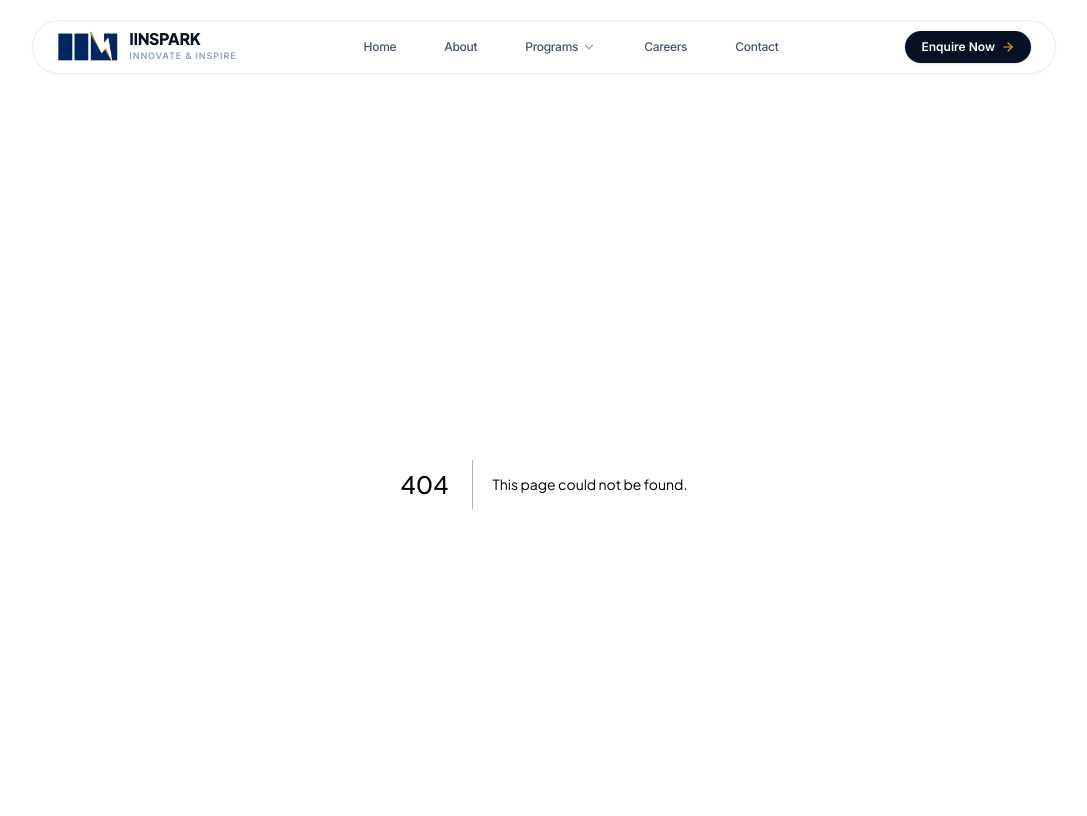
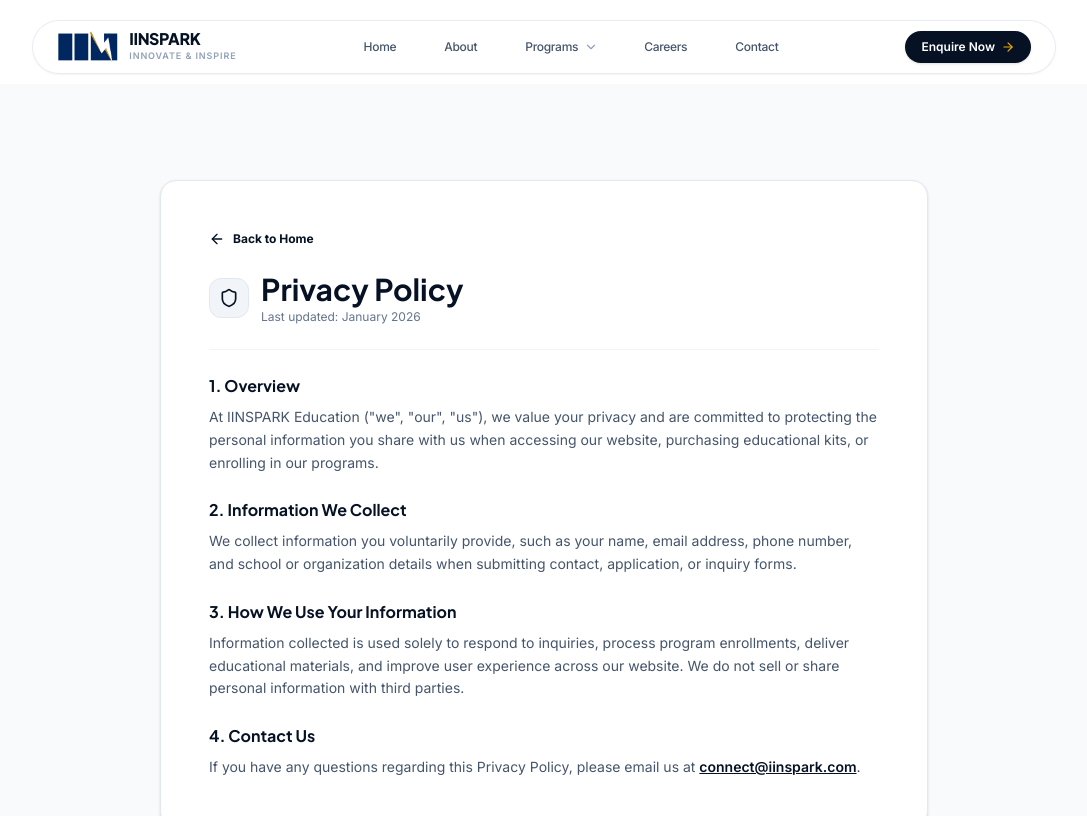
Before and after one commit to SakshiBodke01/iinspark-web, a Next.js app: page /privacy in a window 1280 px wide. Before the commit this address had no page. Shown: the top 816 px of the page, without its empty margins (96-1183 px from the left). Built offline with nearby package versions, Linux system fonts and the light colour scheme; a web font is replaced by a local one.

Commit message:
Fix navigation links routing, dropdown click behavior, and add Privacy & Terms pages

```diff
--- /dev/null
+++ b/app/privacy/page.tsx
@@ -0,0 +1,69 @@
+import Link from "next/link";
+import { Shield, ArrowLeft } from "lucide-react";
+
+export const metadata = {
+  title: "Privacy Policy | IINSPARK Education",
+  description: "Privacy Policy for IINSPARK Education.",
+};
+
+export default function PrivacyPage() {
+  return (
+    <div className="min-h-screen bg-slate-50 text-slate-900 pt-24 pb-20 px-6">
+      <div className="max-w-3xl mx-auto bg-white rounded-2xl border border-slate-200 p-8 sm:p-12 shadow-sm">
+
+        <Link
+          href="/"
+          className="inline-flex items-center gap-2 text-xs font-bold text-[#061224] hover:text-[#F2A900] transition-colors mb-6"
+        >
+          <ArrowLeft className="w-4 h-4" /> Back to Home
+        </Link>
+
+        <div className="flex items-center gap-3 mb-6">
+          <div className="w-10 h-10 rounded-xl bg-slate-100 border border-slate-200 flex items-center justify-center text-[#061224]">
+            <Shield className="w-5 h-5" />
+          </div>
+          <div>
+            <h1 className="text-2xl sm:text-3xl font-bold font-heading text-[#061224]">
+              Privacy Policy
+            </h1>
+            <p className="text-xs text-slate-500 mt-0.5">Last updated: January 2026</p>
+          </div>
+        </div>
+
+        <div className="space-y-6 text-slate-600 text-sm leading-relaxed border-t border-slate-100 pt-6">
+          <section>
+            <h2 className="text-base font-bold text-[#061224] mb-2">1. Overview</h2>
+            <p>
+              At IINSPARK Education ("we", "our", "us"), we value your privacy and are committed to protecting the personal information you share with us when accessing our website, purchasing educational kits, or enrolling in our programs.
+            </p>
+          </section>
+
+          <section>
+            <h2 className="text-base font-bold text-[#061224] mb-2">2. Information We Collect</h2>
+            <p>
+              We collect information you voluntarily provide, such as your name, email address, phone number, and school or organization details when submitting contact, application, or inquiry forms.
+            </p>
+          </section>
+
+          <section>
+            <h2 className="text-base font-bold text-[#061224] mb-2">3. How We Use Your Information</h2>
+            <p>
+              Information collected is used solely to respond to inquiries, process program enrollments, deliver educational materials, and improve user experience across our website. We do not sell or share personal information with third parties.
+            </p>
+          </section>
+
+          <section>
+            <h2 className="text-base font-bold text-[#061224] mb-2">4. Contact Us</h2>
+            <p>
+              If you have any questions regarding this Privacy Policy, please email us at{" "}
+              <a href="mailto:connect@iinspark.com" className="text-[#061224] font-semibold underline">
+                connect@iinspark.com
+              </a>.
+            </p>
+          </section>
+        </div>
+
+      </div>
+    </div>
+  );
+}
--- /dev/null
+++ b/app/terms/page.tsx
@@ -0,0 +1,69 @@
+import Link from "next/link";
+import { FileText, ArrowLeft } from "lucide-react";
+
+export const metadata = {
+  title: "Terms of Service | IINSPARK Education",
+  description: "Terms of Service for IINSPARK Education.",
+};
+
+export default function TermsPage() {
+  return (
+    <div className="min-h-screen bg-slate-50 text-slate-900 pt-24 pb-20 px-6">
+      <div className="max-w-3xl mx-auto bg-white rounded-2xl border border-slate-200 p-8 sm:p-12 shadow-sm">
+
+        <Link
+          href="/"
+          className="inline-flex items-center gap-2 text-xs font-bold text-[#061224] hover:text-[#F2A900] transition-colors mb-6"
+        >
+          <ArrowLeft className="w-4 h-4" /> Back to Home
+        </Link>
+
+        <div className="flex items-center gap-3 mb-6">
+          <div className="w-10 h-10 rounded-xl bg-slate-100 border border-slate-200 flex items-center justify-center text-[#061224]">
+            <FileText className="w-5 h-5" />
+          </div>
+          <div>
+            <h1 className="text-2xl sm:text-3xl font-bold font-heading text-[#061224]">
+              Terms of Service
+            </h1>
+            <p className="text-xs text-slate-500 mt-0.5">Last updated: January 2026</p>
+          </div>
+        </div>
+
+        <div className="space-y-6 text-slate-600 text-sm leading-relaxed border-t border-slate-100 pt-6">
+          <section>
+            <h2 className="text-base font-bold text-[#061224] mb-2">1. Agreement to Terms</h2>
+            <p>
+              By accessing or using the website and educational services provided by IINSPARK Education, you agree to comply with and be bound by these Terms of Service.
+            </p>
+          </section>
+
+          <section>
+            <h2 className="text-base font-bold text-[#061224] mb-2">2. Intellectual Property</h2>
+            <p>
+              All content, learning kit designs, curriculum frameworks, logos, and digital tools displayed on this website are the proprietary property of IINSPARK Education and protected by copyright and intellectual property laws.
+            </p>
+          </section>
+
+          <section>
+            <h2 className="text-base font-bold text-[#061224] mb-2">3. Use of Educational Programs</h2>
+            <p>
+              Programs, downloadable brochures, and educational materials provided are intended for non-commercial, personal, or institutional educational use as authorized by IINSPARK.
+            </p>
+          </section>
+
+          <section>
+            <h2 className="text-base font-bold text-[#061224] mb-2">4. Contact Information</h2>
+            <p>
+              For any questions regarding these Terms, please contact us at{" "}
+              <a href="mailto:connect@iinspark.com" className="text-[#061224] font-semibold underline">
+                connect@iinspark.com
+              </a>.
+            </p>
+          </section>
+        </div>
+
+      </div>
+    </div>
+  );
+}
--- a/components/NavBar.tsx
+++ b/components/NavBar.tsx
@@ -76,6 +76,12 @@ export default function NavBar() {
     return () => document.removeEventListener("mousedown", handleClickOutside);
   }, []);
 
+  // Close menus when route changes
+  useEffect(() => {
+    setMobileMenuOpen(false);
+    setProgramsDropdownOpen(false);
+  }, [pathname]);
+
   const navLinks = [
     { name: "Home", href: "/" },
     { name: "About", href: "/about" },
@@ -127,14 +133,14 @@ export default function NavBar() {
         transition: { duration: 0.25, ease: [0.25, 0.1, 0.25, 1] },
       }}
       className={clsx(
-        "fixed top-0 left-0 right-0 z-50 px-4 sm:px-6 lg:px-8 transition-all duration-200 ease-in-out",
+        "fixed top-0 left-0 right-0 z-50 px-4 sm:px-6 lg:px-8 transition-all duration-200 ease-in-out pointer-events-none",
         scrolled ? "pt-2.5 sm:pt-3" : "pt-4 sm:pt-5"
       )}
     >
       {/* Sticky Glassmorphic Rounded Pill Bar */}
       <div
         className={clsx(
-          "mx-auto max-w-5xl flex items-center justify-between rounded-full border transition-all duration-300 ease-in-out",
+          "mx-auto max-w-5xl flex items-center justify-between rounded-full border transition-all duration-300 ease-in-out pointer-events-auto",
           "px-4 sm:px-6 py-2 sm:py-2.5",
           "bg-white/90 backdrop-blur-xl",
           scrolled
@@ -176,17 +182,16 @@ export default function NavBar() {
                 <div
                   key={link.name}
                   ref={dropdownRef}
-                  className="relative"
+                  className="relative flex items-center"
                   onMouseEnter={() => setProgramsDropdownOpen(true)}
                   onMouseLeave={() => setProgramsDropdownOpen(false)}
                 >
-                  <button
-                    onClick={() => setProgramsDropdownOpen(!programsDropdownOpen)}
-                    aria-expanded={programsDropdownOpen}
-                    aria-haspopup="true"
-                    aria-controls="programs-dropdown"
+                  <Link
+                    href={link.href}
+                    onClick={() => setProgramsDropdownOpen(false)}
+                    aria-current={isActive ? "page" : undefined}
                     className={clsx(
-                      "group relative px-3.5 py-1.5 rounded-full text-xs font-medium tracking-tight transition-colors duration-200 flex items-center gap-1 z-10 cursor-pointer",
+                      "pl-3.5 pr-1 py-1.5 rounded-l-full text-xs font-medium tracking-tight transition-colors duration-200 flex items-center justify-center cursor-pointer",
                       "focus-visible:outline-none focus-visible:ring-2 focus-visible:ring-brand-navy",
                       isActive || programsDropdownOpen
                         ? "text-brand-navy font-bold bg-slate-100/80"
@@ -194,6 +199,23 @@ export default function NavBar() {
                     )}
                   >
                     <span>{link.name}</span>
+                  </Link>
+
+                  <button
+                    type="button"
+                    onClick={(e) => {
+                      e.preventDefault();
+                      e.stopPropagation();
+                      setProgramsDropdownOpen(!programsDropdownOpen);
+                    }}
+                    aria-expanded={programsDropdownOpen}
+                    aria-haspopup="true"
+                    aria-label="Toggle Programs Dropdown"
+                    className={clsx(
+                      "pr-3 pl-0.5 py-1.5 rounded-r-full text-xs font-medium transition-colors duration-200 cursor-pointer flex items-center",
+                      isActive || programsDropdownOpen ? "bg-slate-100/80" : ""
+                    )}
+                  >
                     <ChevronDown
                       className={clsx(
                         "w-3.5 h-3.5 transition-transform duration-200 ease-in-out",
@@ -213,7 +235,7 @@ export default function NavBar() {
                         animate={{ opacity: 1, y: 0, scale: 1 }}
                         exit={{ opacity: 0, y: 6, scale: 0.98 }}
                         transition={{ duration: 0.18, ease: "easeOut" }}
-                        className="absolute top-full left-1/2 -translate-x-1/2 mt-2.5 w-80 sm:w-[380px] p-2.5 rounded-2xl bg-white/95 backdrop-blur-2xl border border-slate-200 shadow-xl z-50"
+                        className="absolute top-full left-1/2 -translate-x-1/2 mt-2.5 w-80 sm:w-[380px] p-2.5 rounded-2xl bg-white/95 backdrop-blur-2xl border border-slate-200 shadow-xl z-50 pointer-events-auto"
                       >
                         <div className="grid grid-cols-1 gap-1" role="none">
                           {programItems.map((item) => {
@@ -275,7 +297,7 @@ export default function NavBar() {
                 href={link.href}
                 aria-current={isActive ? "page" : undefined}
                 className={clsx(
-                  "relative px-3.5 py-1.5 rounded-full text-xs font-medium tracking-tight transition-colors duration-200 flex items-center justify-center",
+                  "relative px-3.5 py-1.5 rounded-full text-xs font-medium tracking-tight transition-colors duration-200 flex items-center justify-center cursor-pointer",
                   "focus-visible:outline-none focus-visible:ring-2 focus-visible:ring-brand-navy",
                   isActive
                     ? "text-brand-navy font-bold bg-slate-100/80"
@@ -292,7 +314,7 @@ export default function NavBar() {
         <div className="hidden md:flex items-center gap-3">
           <Link
             href="/contact"
-            className="group relative inline-flex items-center gap-1.5 px-4 py-2 text-xs font-semibold text-white rounded-full bg-brand-navy hover:bg-slate-900 shadow-sm transition-colors duration-200 focus-visible:outline-none focus-visible:ring-2 focus-visible:ring-brand-navy"
+            className="group relative inline-flex items-center gap-1.5 px-4 py-2 text-xs font-semibold text-white rounded-full bg-brand-navy hover:bg-slate-900 shadow-sm transition-colors duration-200 focus-visible:outline-none focus-visible:ring-2 focus-visible:ring-brand-navy cursor-pointer"
           >
             <span>Enquire Now</span>
             <ArrowRight className="w-3.5 h-3.5 text-brand-gold" />
@@ -304,7 +326,7 @@ export default function NavBar() {
           onClick={() => setMobileMenuOpen(!mobileMenuOpen)}
           aria-expanded={mobileMenuOpen}
           aria-controls="mobile-navigation-drawer"
-          className="md:hidden p-2 rounded-full text-brand-navy hover:bg-slate-100 transition-colors focus-visible:outline-none focus-visible:ring-2 focus-visible:ring-brand-navy"
+          className="md:hidden p-2 rounded-full text-brand-navy hover:bg-slate-100 transition-colors focus-visible:outline-none focus-visible:ring-2 focus-visible:ring-brand-navy cursor-pointer"
           aria-label={mobileMenuOpen ? "Close navigation menu" : "Open navigation menu"}
         >
           <AnimatePresence mode="wait" initial={false}>
@@ -342,7 +364,7 @@ export default function NavBar() {
               animate={{ opacity: 1 }}
               exit={{ opacity: 0 }}
               onClick={() => setMobileMenuOpen(false)}
-              className="fixed inset-0 bg-slate-950/30 backdrop-blur-xs z-40 md:hidden"
+              className="fixed inset-0 bg-slate-950/30 backdrop-blur-xs z-40 md:hidden pointer-events-auto"
               aria-hidden="true"
             />
 
@@ -354,7 +376,7 @@ export default function NavBar() {
               animate={{ opacity: 1, y: 0 }}
               exit={{ opacity: 0, y: -10 }}
               transition={{ duration: 0.2, ease: "easeOut" }}
-              className="absolute top-full left-4 right-4 mt-2 p-4 rounded-3xl bg-white/95 backdrop-blur-2xl border border-slate-200 shadow-xl z-50 md:hidden overflow-hidden"
+              className="absolute top-full left-4 right-4 mt-2 p-4 rounded-3xl bg-white/95 backdrop-blur-2xl border border-slate-200 shadow-xl z-50 md:hidden overflow-hidden pointer-events-auto"
             >
               <div className="flex flex-col gap-1">
                 {navLinks.map((link) => {
@@ -363,18 +385,27 @@ export default function NavBar() {
                   if (link.hasDropdown) {
                     return (
                       <div key={link.name} className="flex flex-col">
-                        <button
-                          onClick={() => setMobileProgramsOpen(!mobileProgramsOpen)}
-                          aria-expanded={mobileProgramsOpen}
-                          aria-label="Toggle Programs Submenu"
+                        <div className="flex items-center justify-between">
+                          <Link
+                            href={link.href}
+                            onClick={() => setMobileMenuOpen(false)}
+                            aria-current={isActive ? "page" : undefined}
                             className={clsx(
-                            "flex items-center justify-between px-3.5 py-2.5 rounded-2xl text-sm font-medium transition-colors duration-200",
+                              "flex-1 px-3.5 py-2.5 rounded-2xl text-sm font-medium transition-colors duration-200",
                               isActive
                                 ? "bg-slate-100 text-brand-navy font-bold"
                                 : "text-slate-700 hover:bg-slate-50"
                             )}
                           >
                             <span>{link.name}</span>
+                          </Link>
+                          <button
+                            type="button"
+                            onClick={() => setMobileProgramsOpen(!mobileProgramsOpen)}
+                            aria-expanded={mobileProgramsOpen}
+                            aria-label="Toggle Programs Submenu"
+                            className="p-2.5 rounded-2xl text-slate-500 hover:text-brand-navy cursor-pointer"
+                          >
                             <ChevronDown
                               className={clsx(
                                 "w-4 h-4 transition-transform duration-200",
@@ -382,6 +413,7 @@ export default function NavBar() {
                               )}
                             />
                           </button>
+                        </div>
 
                         <AnimatePresence>
                           {mobileProgramsOpen && (
```
Lines whose indentation alone changed are shown as unchanged.
